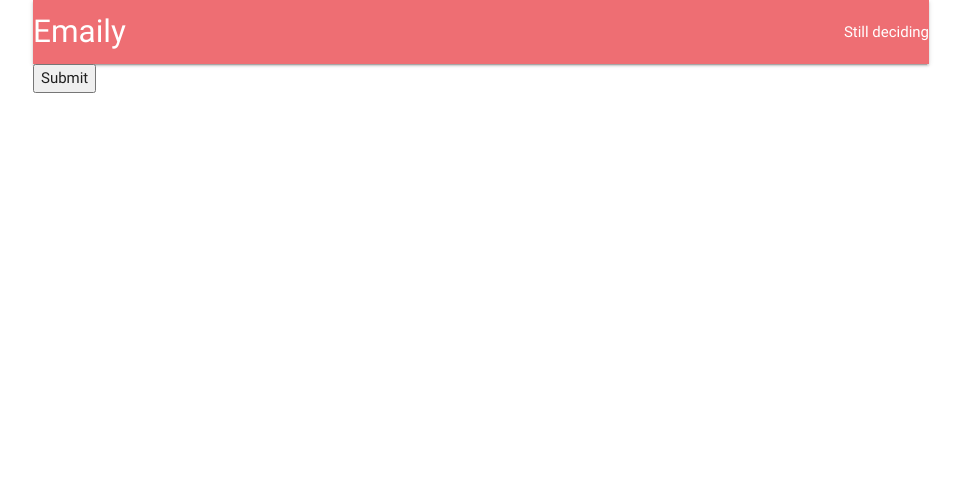
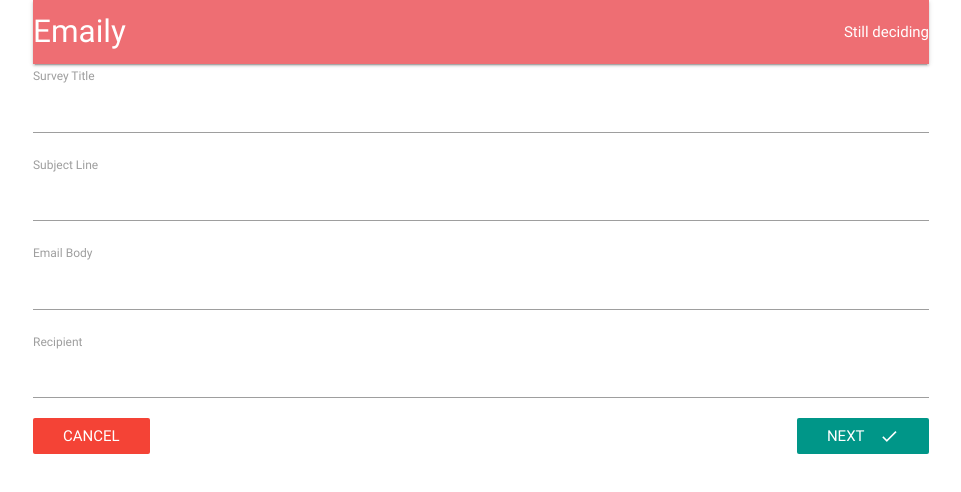
Before and after one commit to launcheric/practice_node_redux, a React (Create React App) app in the folder client/: page /surveys/new in a window 1280 px wide. Shown: the top 492 px of the page, without its empty margins (159-1120 px from the left). Built offline with nearby package versions, Linux system fonts and the light colour scheme; no server answers.

Commit message:
create survey field

```diff
--- a/client/src/components/surveys/SurveyField.js
+++ b/client/src/components/surveys/SurveyField.js
@@ -3,10 +3,11 @@
 
 import React from "react";
 
-export default () => {
+export default ({ input, label }) => {
   return (
     <div>
-      <input />
+      <label>{label}</label>
+      <input {...input} />
     </div>
   );
 };
--- a/client/src/components/surveys/SurveyForm.js
+++ b/client/src/components/surveys/SurveyForm.js
@@ -1,22 +1,43 @@
 // SurveyForm shows a form for a user to add input
+import _ from "lodash";
 import React, { Component } from "react";
 import { reduxForm, Field } from "redux-form";
+import { Link } from "react-router-dom";
 import SurveyField from "./SurveyField";
+
+const FIELDS = [
+  { label: "Survey Title", name: "title" },
+  { label: "Subject Line", name: "subject" },
+  { label: "Email Body", name: "body" },
+  { label: "Recipient", name: "emails" }
+];
 
 class SurveyForm extends Component {
   renderFields() {
-    return (
-      <div>
-        <Field tyep="text" name="title" component={SurveyField} />
-      </div>
-    );
+    return _.map(FIELDS, ({ label, name }) => {
+      return (
+        <Field
+          key={name}
+          component={SurveyField}
+          type="text"
+          label={label}
+          name={name}
+        />
+      );
+    });
   }
   render() {
     return (
       <div>
         <form onSubmit={this.props.handleSubmit(values => console.log(values))}>
-          {this.renderFields}
-          <button type="submit">Submit</button>
+          {this.renderFields()}
+          <Link to="/surveys" className="red btn-flat white-text">
+            Cancel
+          </Link>
+          <button type="submit" className="teal btn-flat right white-text">
+            Next
+            <i className="material-icons right">done</i>
+          </button>
         </form>
       </div>
     );
```
